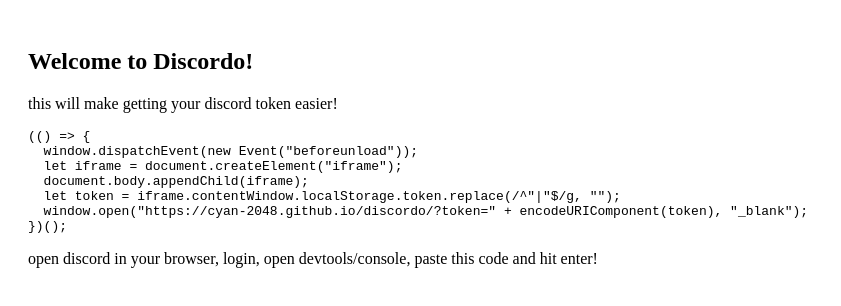
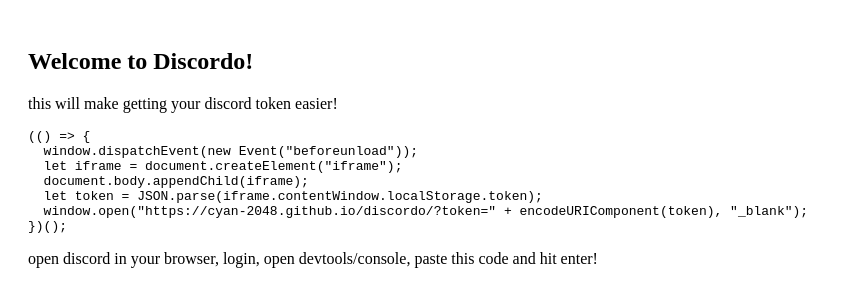
Before and after one commit to cyan-2048/discordo, a plain HTML site: page index.html in a window 1280 px wide. Shown: the whole page, without its empty margins (0-841 px from the left). Drawn offline with Linux system fonts and the light colour scheme.

Commit message:
JSON.parse()

```diff
--- a/index.html
+++ b/index.html
@@ -16,7 +16,7 @@
   window.dispatchEvent(new Event("beforeunload"));
   let iframe = document.createElement("iframe");
   document.body.appendChild(iframe);
-  let token = iframe.contentWindow.localStorage.token.replace(/^"|"$/g, "");
+  let token = JSON.parse(iframe.contentWindow.localStorage.token);
   window.open("https://cyan-2048.github.io/discordo/?token=" + encodeURIComponent(token), "_blank");
 })();
 </pre
```
